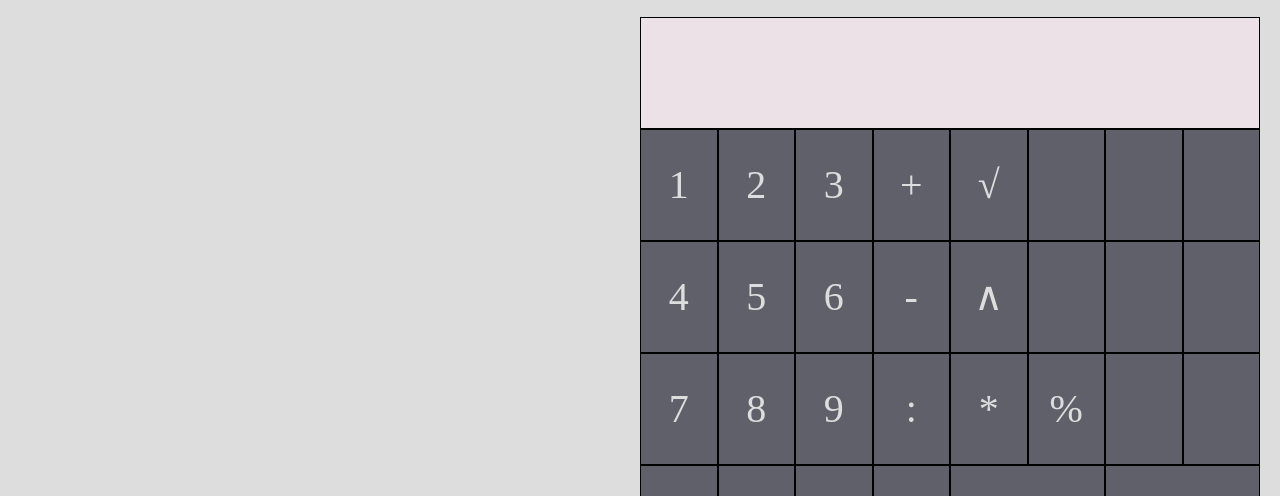
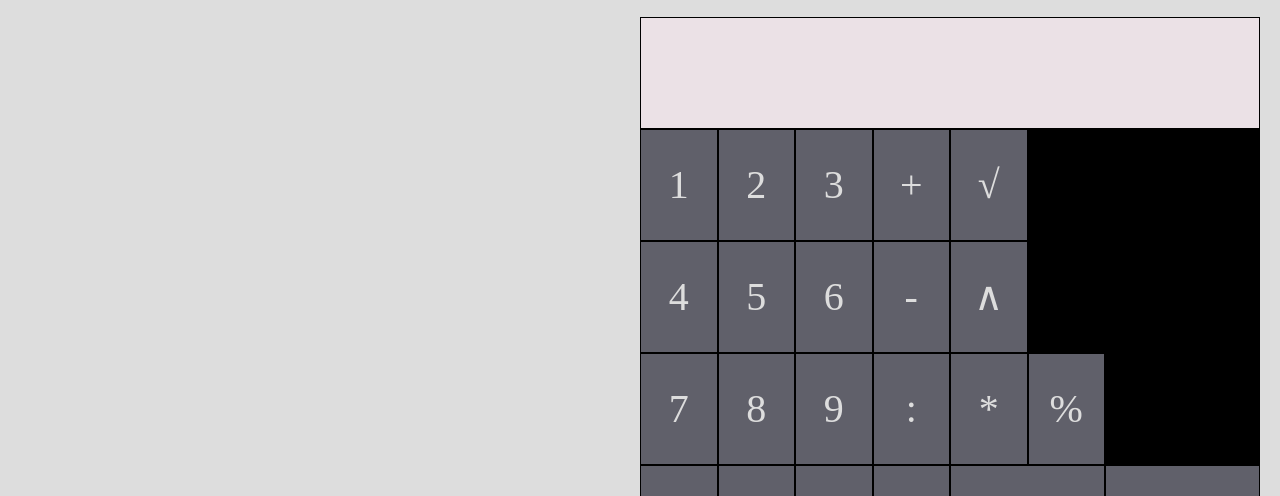
Before and after one commit to kubi2392/simple-calculator, a plain HTML site: page index.html in a window 1280 px wide. Shown: the part 101-597 px from the top of the page. Drawn offline with Linux system fonts and the light colour scheme.

Commit message:
first commit
first commit

```diff
--- a/index.html
+++ b/index.html
@@ -20,25 +20,25 @@
         <div class="tile" id="thre">3</div>
         <div class="tile" id="plus">+</div>
         <div class="tile" id="sqrt">&radic;</div>
-        <div class="tile" ></div>
-        <div class="tile" ></div>
-        <div class="tile" ></div>
+        <div class="tile" id="not_used"></div>
+        <div class="tile" id="not_used"></div>
+        <div class="tile" id="not_used"></div>
         <div class="tile" id="four">4</div>
         <div class="tile" id="five">5</div>
         <div class="tile" id="six">6</div>
         <div class="tile" id="minus">-</div>
         <div class="tile" id="pow">&and;</div>
-        <div class="tile" ></div>
-        <div class="tile" ></div>
-        <div class="tile" ></div>
+        <div class="tile" id="not_used"></div>
+        <div class="tile" id="not_used"></div>
+        <div class="tile" id="not_used"></div>
         <div class="tile" id="seven">7</div>
         <div class="tile" id="eight">8</div>
         <div class="tile" id="nine">9</div>
         <div class="tile" id="devide">:</div>
         <div class="tile" id="multyply">*</div>
         <div class="tile" id="percent">%</div>
-        <div class="tile" ></div>
-        <div class="tile" ></div>
+        <div class="tile" id="not_used"></div>
+        <div class="tile" id="not_used"></div>
         <div class="tile" id="zero">0</div>
         <div class="tile" id="zerodbl">00</div>
         <div class="tile" id="zerotrp">000</div>
--- a/script.js
+++ b/script.js
@@ -125,9 +125,6 @@ function equalsnumber() {
       case "pow":
         calcpow();
         break;
-      case "sqrt":
-        calcsqrt();
-        break;
     }
   } catch (err) {
     errors();
--- a/style.css
+++ b/style.css
@@ -65,3 +65,9 @@ footer {
   float: left;
   font-size: 30px;
 }
+#not_used{
+  background-color: black;
+}
+#not_used:hover{
+  opacity: 1;
+}
```
